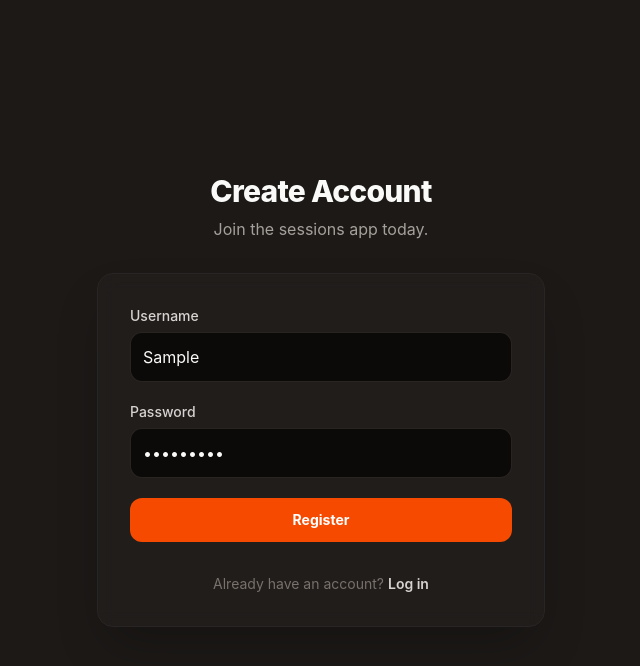
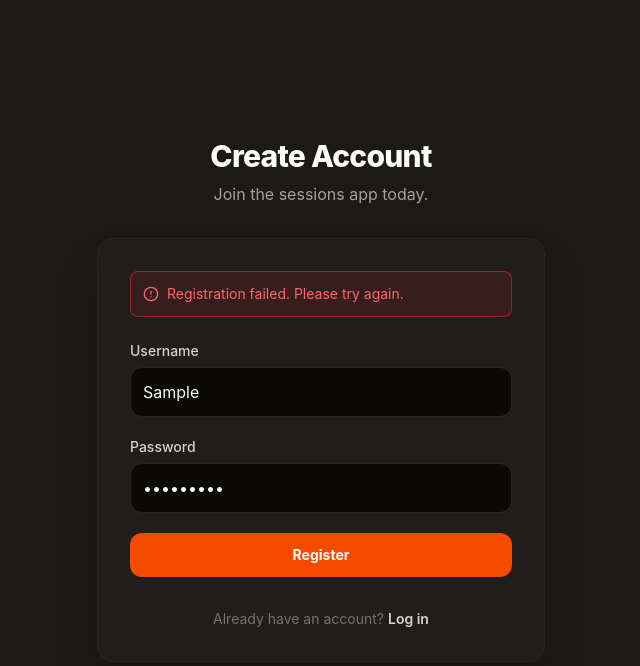
Before and after one commit to cesarzb/focus-tracker-frontend, a Next.js app: page /register in a window 1280 px wide. Both pictures are taken after typing "Sample", "Sample123" into the empty fields and a click on the button "Register". Shown: the top 666 px of the page, without its empty margins (319-959 px from the left). Built offline with nearby package versions, Linux system fonts and the light colour scheme; no server answers.

Commit message:
feat(register): added validation (#5)

```diff
--- a/src/app/register/page.tsx
+++ b/src/app/register/page.tsx
@@ -6,38 +6,60 @@ import type { RegisterDto } from "./dtos/RegisterDto";
 import { useState } from "react";
 import { useRouter } from "next/navigation";
 import { useAuth } from "@/hooks/useAuth";
+import { AlertCircle, Loader2 } from "lucide-react";
 
 const Register = () => {
   const { login } = useAuth();
   const router = useRouter();
 
-  const handleRegister = async (e: React.MouseEvent<HTMLButtonElement>) => {
+  const [formData, setFormData] = useState<RegisterDto>({
+    username: "",
+    password: "",
+  });
+
+  const [errors, setErrors] = useState<{
+    username?: string;
+    password?: string;
+    server?: string;
+  }>({});
+
+  const [isLoading, setIsLoading] = useState(false);
+
+  const handleChange = (e: React.ChangeEvent<HTMLInputElement>) => {
+    const { name, value } = e.target;
+    setFormData((prev) => ({ ...prev, [name]: value }));
+    setErrors((prev) => ({ ...prev, [name]: undefined, server: undefined }));
+  };
+
+  const handleRegister = async (e: React.SyntheticEvent<HTMLFormElement>) => {
     e.preventDefault();
+
+    const newErrors: typeof errors = {};
+    if (!formData.username) newErrors.username = "Username is required";
+    if (!formData.password) newErrors.password = "Password is required";
+    else if (formData.password.length < 6)
+      newErrors.password = "Password must be at least 6 characters";
+
+    if (Object.keys(newErrors).length > 0) {
+      setErrors(newErrors);
+      return;
+    }
+
+    setIsLoading(true);
 
     try {
       await api.post("/users/", formData);
 
       const response = await api.post("/auth/login", formData);
-
       login(response.data.access_token);
-
       router.push("/dashboard");
-    } catch (err) {
-      console.error("Registration failed", err);
+    } catch (err: any) {
+      const message =
+        err.response?.data?.message || "Registration failed. Please try again.";
+      setErrors({ server: Array.isArray(message) ? message[0] : message });
+    } finally {
+      setIsLoading(false);
     }
-  };
-  const [formData, setFormData] = useState<RegisterDto>({
-    username: "",
-    password: "",
-  });
-
-  const handleChange = (e: React.ChangeEvent<HTMLInputElement>) => {
-    const { name, value } = e.target;
-
-    setFormData((prev) => ({
-      ...prev,
-      [name]: value,
-    }));
   };
 
   return (
@@ -51,19 +73,30 @@ const Register = () => {
         </div>
 
         <div className="rounded-2xl border border-stone-800 bg-stone-800/40 p-8 shadow-2xl backdrop-blur-sm">
-          <form className="space-y-5">
+          {errors.server && (
+            <div className="mb-6 flex items-center gap-2 rounded-lg border border-red-500/50 bg-red-500/10 p-3 text-sm text-red-400">
+              <AlertCircle size={16} />
+              {errors.server}
+            </div>
+          )}
+
+          <form className="space-y-5" onSubmit={handleRegister}>
             <div>
               <label className="mb-1.5 block text-sm font-medium text-stone-300">
                 Username
               </label>
               <input
                 type="text"
-                placeholder="username"
-                className="w-full rounded-xl bg-stone-950 border border-stone-700/50 p-3 text-stone-50 placeholder:text-stone-600 outline-none focus:border-orange-500/50 focus:ring-4 focus:ring-orange-500/10 transition-all"
                 name="username"
                 value={formData.username}
                 onChange={handleChange}
+                placeholder="username"
+                className={`w-full rounded-xl bg-stone-950 border p-3 text-stone-50 outline-none transition-all
+                  ${errors.username ? "border-red-500 ring-4 ring-red-500/10" : "border-stone-700/50 focus:border-orange-500/50 focus:ring-4 focus:ring-orange-500/10"}`}
               />
+              {errors.username && (
+                <p className="mt-1 text-xs text-red-500">{errors.username}</p>
+              )}
             </div>
 
             <div>
@@ -72,21 +105,28 @@ const Register = () => {
               </label>
               <input
                 type="password"
-                placeholder="••••••••"
-                className="w-full rounded-xl bg-stone-950 border border-stone-700/50 p-3 text-stone-50 placeholder:text-stone-600 outline-none focus:border-orange-500/50 focus:ring-4 focus:ring-orange-500/10 transition-all"
                 name="password"
                 value={formData.password}
                 onChange={handleChange}
+                placeholder="••••••••"
+                className={`w-full rounded-xl bg-stone-950 border p-3 text-stone-50 outline-none transition-all
+                  ${errors.password ? "border-red-500 ring-4 ring-red-500/10" : "border-stone-700/50 focus:border-orange-500/50 focus:ring-4 focus:ring-orange-500/10"}`}
               />
+              {errors.password && (
+                <p className="mt-1 text-xs text-red-500">{errors.password}</p>
+              )}
             </div>
 
             <button
-              className="cursor-pointer group relative flex w-full items-center justify-center rounded-xl bg-orange-600 py-3 px-4 text-sm font-bold text-white transition-all hover:bg-orange-500 active:scale-[0.98]"
-              onClick={(e: React.MouseEvent<HTMLButtonElement>) =>
-                handleRegister(e)
-              }
+              type="submit"
+              disabled={isLoading}
+              className="cursor-pointer group relative flex w-full items-center justify-center rounded-xl bg-orange-600 py-3 px-4 text-sm font-bold text-white transition-all hover:bg-orange-500 active:scale-[0.98] disabled:opacity-70 disabled:cursor-not-allowed"
             >
-              Register
+              {isLoading ? (
+                <Loader2 className="animate-spin" size={20} />
+              ) : (
+                "Register"
+              )}
             </button>
           </form>
 
```
